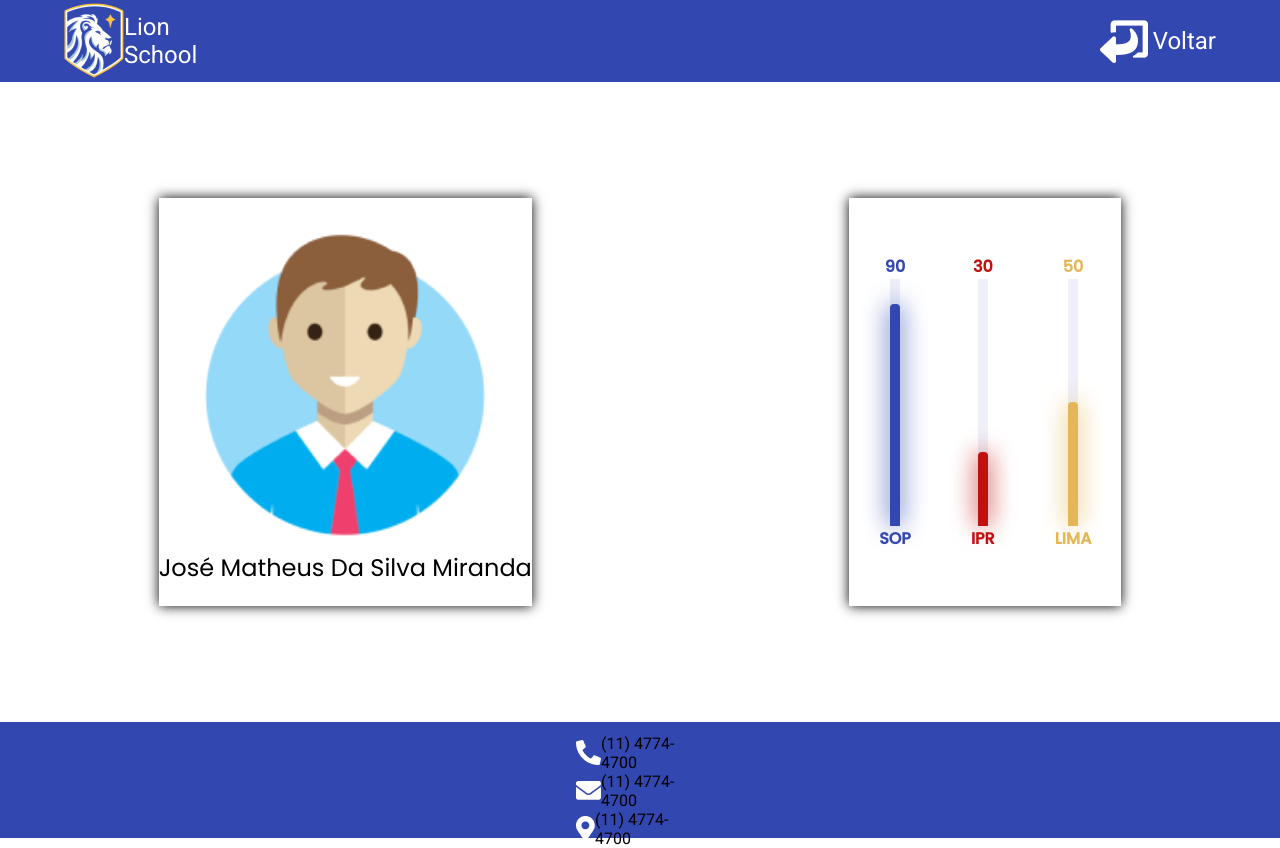
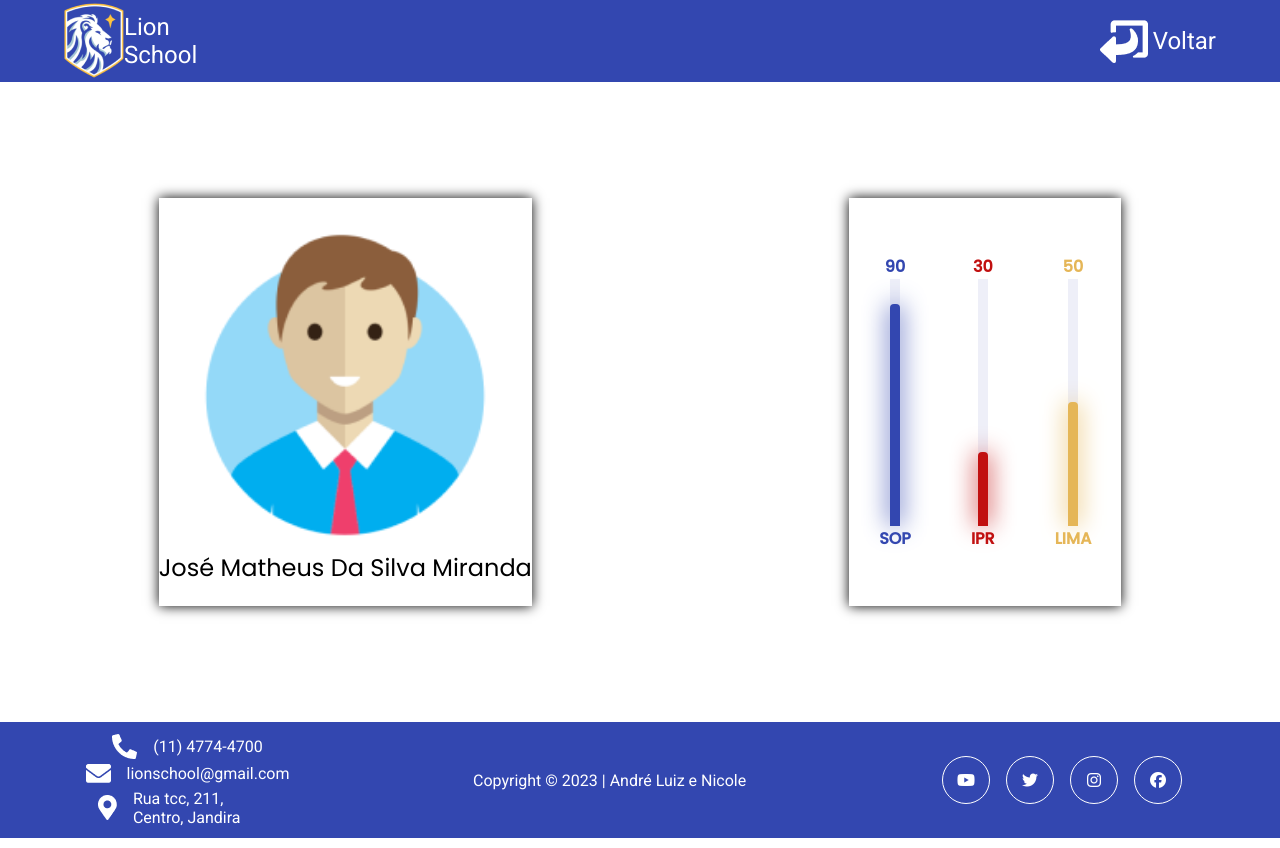
Before and after one commit to AndreLuisConstantino/Project-Lion-School, a website: page Front-end/aluno.html in a window 1280 px wide. Drawn offline with Linux system fonts and the light colour scheme.

Commit message:
Footer pronto

```diff
--- a/Front-end/aluno.html
+++ b/Front-end/aluno.html
@@ -71,12 +71,30 @@
         </div>
         <div class="contact">
             <img src="./img/icon-email.png" alt="icone email">
-            <p>(11) 4774-4700</p>
+            <p>lionschool@gmail.com</p>
         </div>
         <div class="contact">
             <img src="./img/localizacao.png" alt="icone localização">
-            <p>(11) 4774-4700</p>
+            <p>Rua tcc, 211, Centro, Jandira</p>
         </div>
+    </div>
+    <div class="copyright__container">
+        <span>Copyright © 2023 | André Luiz e Nicole
+        </span>
+    </div>
+    <div class="social-media">
+        <a href="#" class="youtube">
+            <i class="fa-brands fa-youtube" style="color: #ffffff;"></i>
+        </a>
+        <a href="#" class="twitter">
+            <i class="fa-brands fa-twitter" style="color: #ffffff;"></i>
+        </a>
+        <a href="#" class="instagram">
+            <i class="fa-brands fa-instagram" style="color: #ffffff;"></i>
+        </a>
+        <a href="#" class="facebook">
+            <i class="fa-brands fa-facebook" style="color: #ffffff;"></i>
+        </a>
     </div>
 </footer>
 
--- a/Front-end/css/aluno-style.css
+++ b/Front-end/css/aluno-style.css
@@ -60,7 +60,7 @@ footer {
 
 .contact__container {
     height: 80%;
-    width: 10vw;
+    width: 14vw;
     display: flex;
     flex-direction: column;
     justify-content: space-between;
@@ -72,4 +72,31 @@ footer {
     flex-direction: row;
     justify-content: space-around;
     align-items: center;
+    gap: 16px;
 }
+
+.contact p {
+    color: #fff;
+}
+
+.copyright__container {
+    color: #fff;
+}
+
+.social-media {
+    display: flex;
+    gap: 16px;
+}
+
+.youtube,
+.twitter,
+.instagram,
+.facebook {
+    width: 48px;
+    height: 48px;
+    border-radius: 100px;
+    border: solid 1px #ffffff;
+    display: flex;
+    align-items: center;
+    justify-content: center;
+}
```
